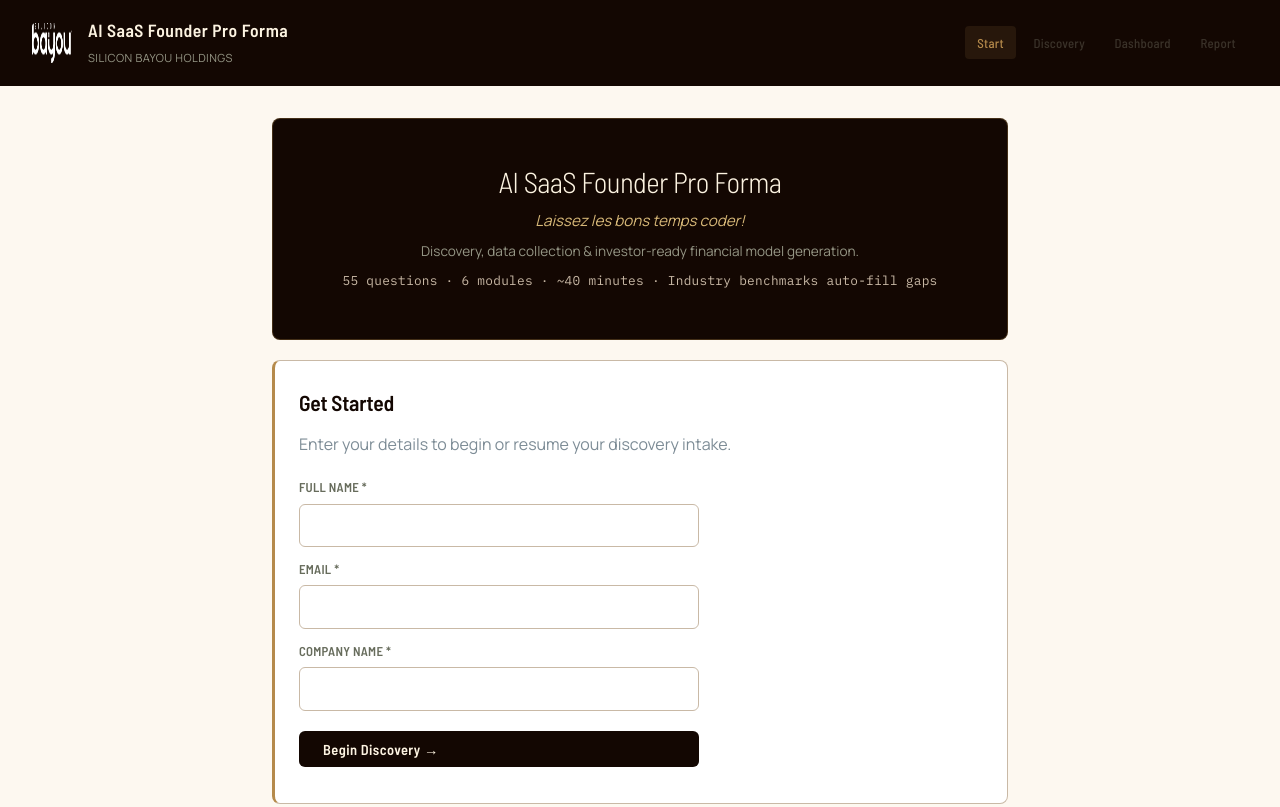
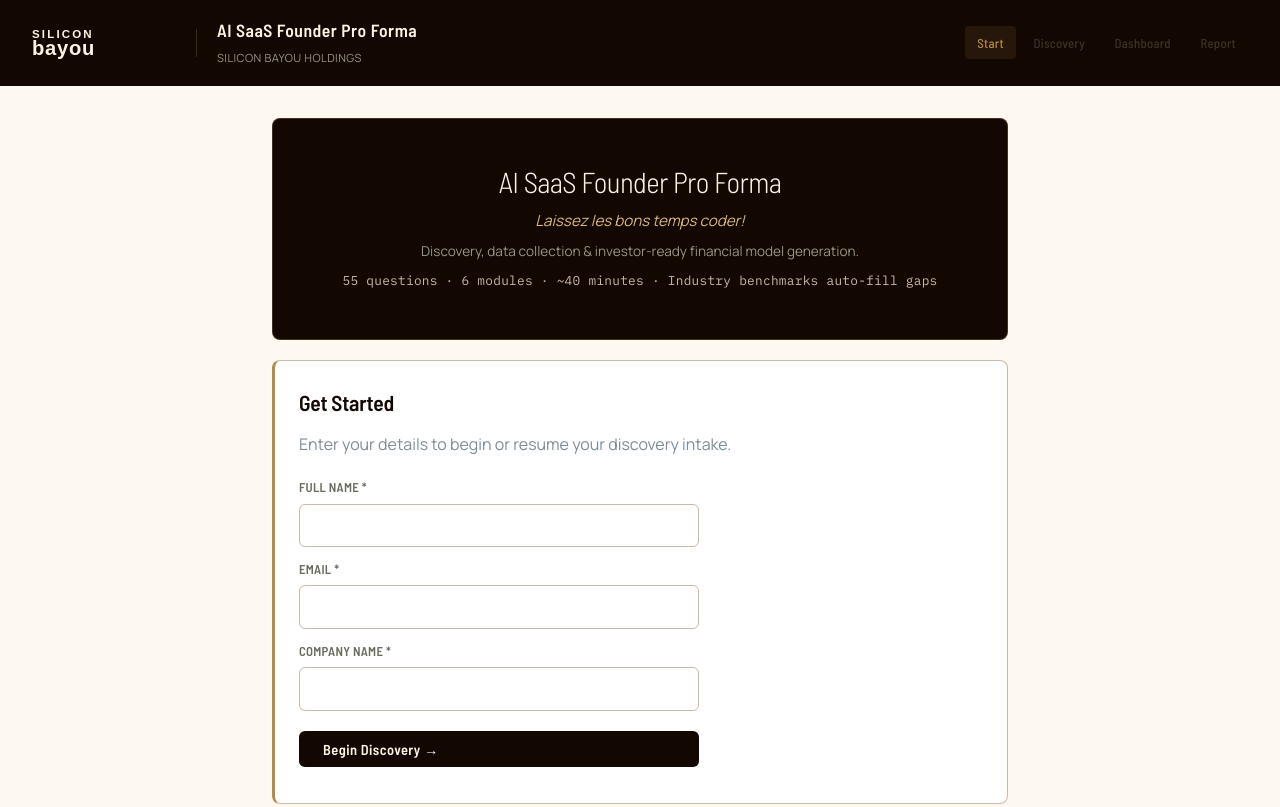
Before and after one commit to beckySB/SB-Pro-Forma, a website: page public/index.html in a window 1280 px wide. Shown: the top 807 px of the page. Drawn offline with Linux system fonts and the light colour scheme.

Commit message:
Fix logo sizing + alligator favicon
- Header logo: SVG text-based 'SILICON / bayou' in Barlow Semi-Condensed
  (matches brand guide: uppercase sleek SILICON above heavy lowercase bayou)
- Logo properly sized with height:36px, width:auto (no more smushing)
- Added subtle divider line between logo and page title
- Favicon: Gold alligator on Deep Black with bayou water ripples
  (Ocher Gold body, Warm Cream teeth/eye, Bayou Green water lines)
- Removed PNG logos (white/black on transparent = invisible)

```diff
--- a/public/index.html
+++ b/public/index.html
@@ -24,7 +24,7 @@
     /* Header */
     .header{background:var(--deep-black);color:var(--warm-cream);padding:1rem 2rem;display:flex;justify-content:space-between;align-items:center;position:sticky;top:0;z-index:100}
     .header-brand{display:flex;align-items:center;gap:1rem}
-    .header-logo{width:40px;height:40px;border-radius:4px}
+    .header-logo{height:36px;width:auto;flex-shrink:0}
     .header-text h1{font-size:1.1rem;font-weight:600;letter-spacing:0.5px;color:var(--warm-cream)}
     .header-text span{font-size:0.7rem;color:var(--cypress-mist);letter-spacing:0.04em}
     .header-nav{display:flex;gap:0.35rem}
@@ -143,7 +143,8 @@
 <body>
   <div class="header">
     <div class="header-brand">
-      <img src="/sbh-logo.png" alt="SBH" class="header-logo" onerror="this.style.display='none'">
+      <img src="/sbh-logo.svg" alt="Silicon Bayou" class="header-logo">
+      <div style="width:1px;height:28px;background:rgba(253,244,226,0.15);margin:0 0.25rem;"></div>
       <div class="header-text">
         <h1>AI SaaS Founder Pro Forma</h1>
         <span>SILICON BAYOU HOLDINGS</span>
```
Also changed, not shown: public/favicon.svg, public/sbh-logo.svg (added).
